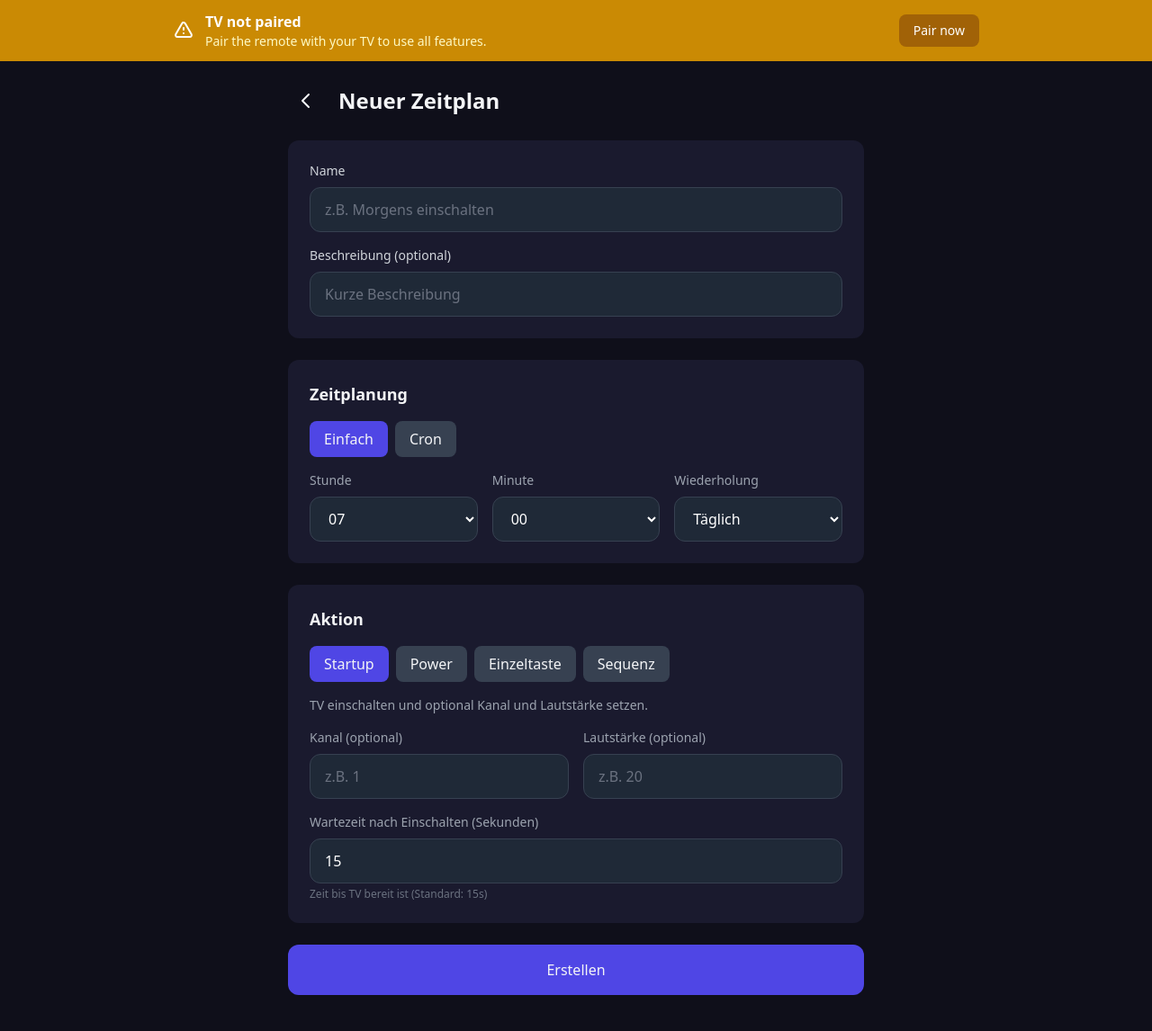
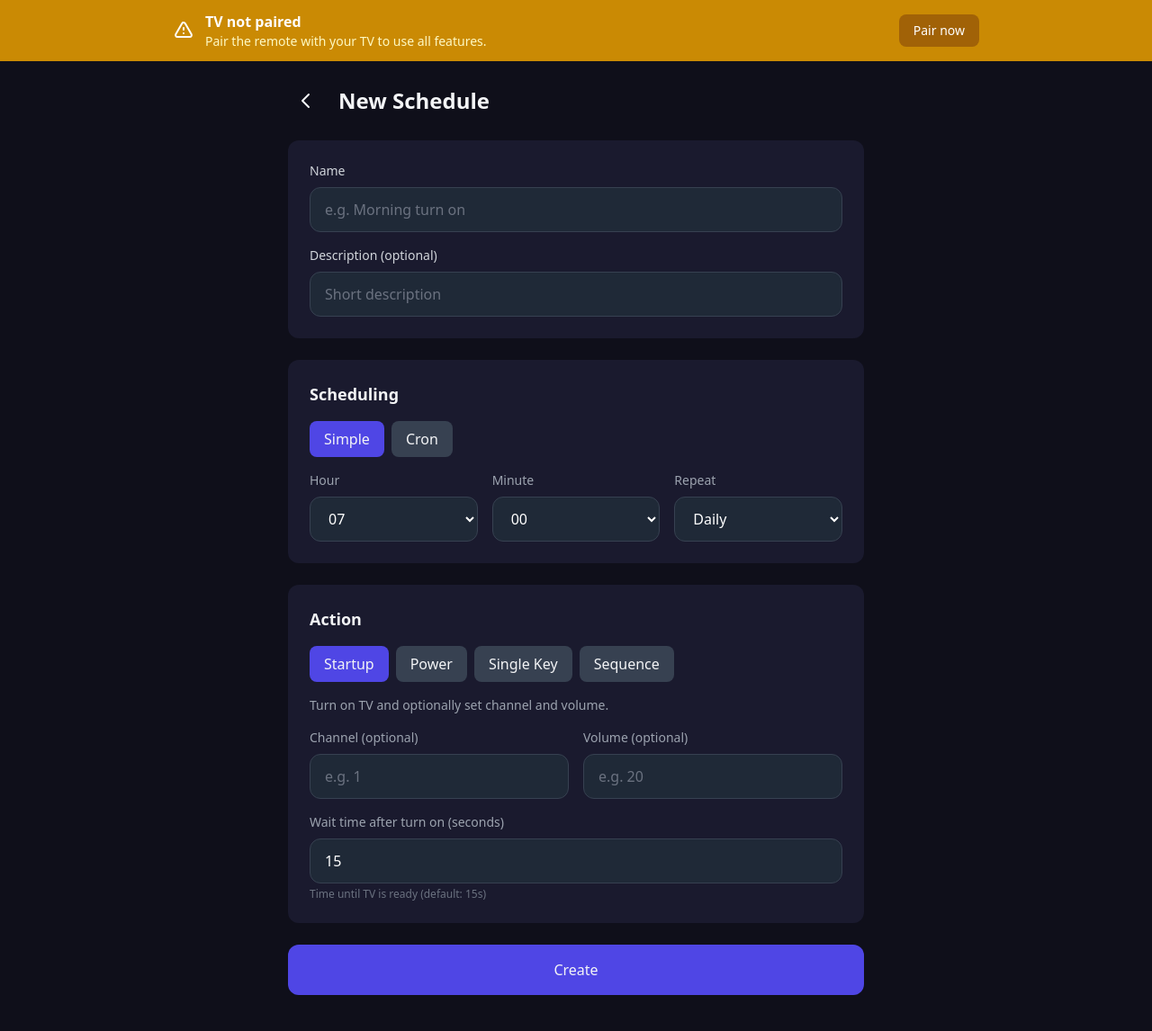
Before and after one commit to katosh/remoteremote, a Flask app: page /schedule/create in a window 1280 px wide. Shown: the part 57-1203 px from the top of the page at 90% size. Run offline with Flask 3, Linux system fonts and the light colour scheme; the visitor is signed in with stand-in values (Sample User, id 1); data comes from the database, SQL or seed files in the repository; data that the repository does not hold is empty; some libraries are stand-ins or nearby versions.

Commit message:
english remote view

```diff
--- a/app/services/philips_tv.py
+++ b/app/services/philips_tv.py
@@ -349,10 +349,10 @@ class PhilipsTVService(BaseTVService):
                 status['channel_name'] = channel
             else:
                 status['activity'] = 'on'
-                status['activity_name'] = 'Eingeschaltet'
+                status['activity_name'] = 'On'
         except Exception:
             status['activity'] = 'on'
-            status['activity_name'] = 'Eingeschaltet'
+            status['activity_name'] = 'On'
 
         # Get volume
         try:
--- a/app/templates/schedule_form.html
+++ b/app/templates/schedule_form.html
@@ -1,6 +1,6 @@
 {% extends "base.html" %}
 
-{% block title %}{{ 'Bearbeiten' if schedule else 'Neuer' }} Zeitplan - TV Fernbedienung{% endblock %}
+{% block title %}{{ _('Edit') if schedule else _('New') }} {{ _('Schedule') }} - {{ _('TV Remote Control') }}{% endblock %}
 
 {% block content %}
 <div class="max-w-2xl mx-auto px-4 py-6" x-data="{
@@ -15,7 +15,7 @@
                 <path stroke-linecap="round" stroke-linejoin="round" stroke-width="2" d="M15 19l-7-7 7-7"/>
             </svg>
         </a>
-        <h1 class="text-2xl font-bold">{{ 'Zeitplan bearbeiten' if schedule else 'Neuer Zeitplan' }}</h1>
+        <h1 class="text-2xl font-bold">{{ _('Edit Schedule') if schedule else _('New Schedule') }}</h1>
     </div>
 
     <!-- Form -->
@@ -24,7 +24,7 @@
 
         <!-- Name -->
         <div class="bg-tv-dark rounded-xl p-6">
-            <label for="name" class="block text-sm font-medium text-gray-300 mb-2">Name</label>
+            <label for="name" class="block text-sm font-medium text-gray-300 mb-2">{{ _('Name') }}</label>
             <input type="text"
                    name="name"
                    id="name"
@@ -33,9 +33,9 @@
                    class="w-full px-4 py-3 bg-gray-800 border border-gray-700 rounded-xl
                           text-white placeholder-gray-500
                           focus:outline-none focus:ring-2 focus:ring-tv-accent focus:border-transparent"
-                   placeholder="z.B. Morgens einschalten">
+                   placeholder="{{ _('e.g. Morning turn on') }}">
 
-            <label for="description" class="block text-sm font-medium text-gray-300 mb-2 mt-4">Beschreibung (optional)</label>
+            <label for="description" class="block text-sm font-medium text-gray-300 mb-2 mt-4">{{ _('Description (optional)') }}</label>
             <input type="text"
                    name="description"
                    id="description"
@@ -43,12 +43,12 @@
                    class="w-full px-4 py-3 bg-gray-800 border border-gray-700 rounded-xl
                           text-white placeholder-gray-500
                           focus:outline-none focus:ring-2 focus:ring-tv-accent focus:border-transparent"
-                   placeholder="Kurze Beschreibung">
+                   placeholder="{{ _('Short description') }}">
         </div>
 
         <!-- Schedule Time -->
         <div class="bg-tv-dark rounded-xl p-6">
-            <h2 class="text-lg font-semibold mb-4">Zeitplanung</h2>
+            <h2 class="text-lg font-semibold mb-4">{{ _('Scheduling') }}</h2>
 
             <!-- Mode Toggle -->
             <div class="flex gap-2 mb-4">
@@ -56,13 +56,13 @@
                         @click="cronMode = 'simple'"
                         :class="cronMode === 'simple' ? 'bg-tv-accent' : 'bg-gray-700'"
                         class="px-4 py-2 rounded-lg transition-colors">
-                    Einfach
+                    {{ _('Simple') }}
                 </button>
                 <button type="button"
                         @click="cronMode = 'custom'"
                         :class="cronMode === 'custom' ? 'bg-tv-accent' : 'bg-gray-700'"
                         class="px-4 py-2 rounded-lg transition-colors">
-                    Cron
+                    {{ _('Cron') }}
                 </button>
             </div>
 
@@ -70,7 +70,7 @@
             <div x-show="cronMode === 'simple'" class="space-y-4" x-data="{ repeat: 'daily' }">
                 <div class="grid grid-cols-3 gap-4">
                     <div>
-                        <label class="block text-sm text-gray-400 mb-2">Stunde</label>
+                        <label class="block text-sm text-gray-400 mb-2">{{ _('Hour') }}</label>
                         <select name="hour"
                                 class="w-full px-4 py-3 bg-gray-800 border border-gray-700 rounded-xl text-white
                                        focus:outline-none focus:ring-2 focus:ring-tv-accent">
@@ -80,7 +80,7 @@
                         </select>
                     </div>
                     <div>
-                        <label class="block text-sm text-gray-400 mb-2">Minute</label>
+                        <label class="block text-sm text-gray-400 mb-2">{{ _('Minute') }}</label>
                         <select name="minute"
                                 class="w-full px-4 py-3 bg-gray-800 border border-gray-700 rounded-xl text-white
                                        focus:outline-none focus:ring-2 focus:ring-tv-accent">
@@ -90,23 +90,23 @@
                         </select>
                     </div>
                     <div>
-                        <label class="block text-sm text-gray-400 mb-2">Wiederholung</label>
+                        <label class="block text-sm text-gray-400 mb-2">{{ _('Repeat') }}</label>
                         <select name="repeat" x-model="repeat"
                                 class="w-full px-4 py-3 bg-gray-800 border border-gray-700 rounded-xl text-white
                                        focus:outline-none focus:ring-2 focus:ring-tv-accent">
-                            <option value="once">Einmalig</option>
-                            <option value="daily" selected>Täglich</option>
-                            <option value="weekdays">Mo-Fr</option>
-                            <option value="weekends">Sa-So</option>
-                            <option value="weekly">Wöchentlich</option>
+                            <option value="once">{{ _('Once') }}</option>
+                            <option value="daily" selected>{{ _('Daily') }}</option>
+                            <option value="weekdays">{{ _('Mon-Fri') }}</option>
+                            <option value="weekends">{{ _('Sat-Sun') }}</option>
+                            <option value="weekly">{{ _('Weekly') }}</option>
                         </select>
                     </div>
                 </div>
 
                 <div x-show="repeat === 'weekly'" x-cloak>
-                    <label class="block text-sm text-gray-400 mb-2">Wochentage</label>
+                    <label class="block text-sm text-gray-400 mb-2">{{ _('Weekdays') }}</label>
                     <div class="flex gap-2">
-                        {% for day, name in [('1', 'Mo'), ('2', 'Di'), ('3', 'Mi'), ('4', 'Do'), ('5', 'Fr'), ('6', 'Sa'), ('0', 'So')] %}
+                        {% for day, name in [('1', _('Mon')), ('2', _('Tue')), ('3', _('Wed')), ('4', _('Thu')), ('5', _('Fri')), ('6', _('Sat')), ('0', _('Sun'))] %}
                         <label class="flex-1">
                             <input type="checkbox" name="weekdays" value="{{ day }}" class="sr-only peer">
                             <span class="block text-center py-2 rounded-lg bg-gray-700 peer-checked:bg-tv-accent transition-colors cursor-pointer">
@@ -120,45 +120,45 @@
 
             <!-- Cron Mode -->
             <div x-show="cronMode === 'custom'" x-cloak>
-                <label class="block text-sm text-gray-400 mb-2">Cron-Ausdruck</label>
+                <label class="block text-sm text-gray-400 mb-2">{{ _('Cron Expression') }}</label>
                 <input type="text"
                        name="cron_expression"
                        value="{{ schedule.cron_expression if schedule else '0 7 * * *' }}"
                        class="w-full px-4 py-3 bg-gray-800 border border-gray-700 rounded-xl text-white font-mono
                               focus:outline-none focus:ring-2 focus:ring-tv-accent"
                        placeholder="0 7 * * *">
-                <p class="text-xs text-gray-500 mt-2">Format: Minute Stunde Tag Monat Wochentag</p>
+                <p class="text-xs text-gray-500 mt-2">{{ _('Format: Minute Hour Day Month Weekday') }}</p>
             </div>
         </div>
 
         <!-- Action Type -->
         <div class="bg-tv-dark rounded-xl p-6">
-            <h2 class="text-lg font-semibold mb-4">Aktion</h2>
+            <h2 class="text-lg font-semibold mb-4">{{ _('Action') }}</h2>
 
             <div class="flex flex-wrap gap-2 mb-4">
                 <button type="button"
                         @click="actionType = 'startup'"
                         :class="actionType === 'startup' ? 'bg-tv-accent' : 'bg-gray-700'"
                         class="px-4 py-2 rounded-lg transition-colors">
-                    Startup
+                    {{ _('Startup') }}
                 </button>
                 <button type="button"
                         @click="actionType = 'power'"
                         :class="actionType === 'power' ? 'bg-tv-accent' : 'bg-gray-700'"
                         class="px-4 py-2 rounded-lg transition-colors">
-                    Power
+                    {{ _('Power') }}
                 </button>
                 <button type="button"
                         @click="actionType = 'key'"
                         :class="actionType === 'key' ? 'bg-tv-accent' : 'bg-gray-700'"
                         class="px-4 py-2 rounded-lg transition-colors">
-                    Einzeltaste
+                    {{ _('Single Key') }}
                 </button>
                 <button type="button"
                         @click="actionType = 'sequence'"
                         :class="actionType === 'sequence' ? 'bg-tv-accent' : 'bg-gray-700'"
                         class="px-4 py-2 rounded-lg transition-colors">
-                    Sequenz
+                    {{ _('Sequence') }}
                 </button>
             </div>
 
@@ -166,27 +166,27 @@
 
             <!-- Startup (Power on + Channel + Volume) -->
             <div x-show="actionType === 'startup'" x-cloak class="space-y-4">
-                <p class="text-sm text-gray-400">TV einschalten und optional Kanal und Lautstärke setzen.</p>
+                <p class="text-sm text-gray-400">{{ _('Turn on TV and optionally set channel and volume.') }}</p>
 
                 <div class="grid grid-cols-2 gap-4">
                     <div>
-                        <label class="block text-sm text-gray-400 mb-2">Kanal (optional)</label>
+                        <label class="block text-sm text-gray-400 mb-2">{{ _('Channel (optional)') }}</label>
                         <input type="number"
                                name="startup_channel"
                                min="1"
                                max="9999"
-                               placeholder="z.B. 1"
+                               placeholder="{{ _('e.g. 1') }}"
                                value="{{ schedule.get_action_data().get('channel', '') if schedule and schedule.action_type == 'startup' else '' }}"
                                class="w-full px-4 py-3 bg-gray-800 border border-gray-700 rounded-xl text-white
                                       placeholder-gray-500 focus:outline-none focus:ring-2 focus:ring-tv-accent">
                     </div>
                     <div>
-                        <label class="block text-sm text-gray-400 mb-2">Lautstärke (optional)</label>
+                        <label class="block text-sm text-gray-400 mb-2">{{ _('Volume (optional)') }}</label>
                         <input type="number"
                                name="startup_volume"
                                min="0"
                                max="100"
-                               placeholder="z.B. 20"
+                               placeholder="{{ _('e.g. 20') }}"
                                value="{{ schedule.get_action_data().get('volume', '') if schedule and schedule.action_type == 'startup' else '' }}"
                                class="w-full px-4 py-3 bg-gray-800 border border-gray-700 rounded-xl text-white
                                       placeholder-gray-500 focus:outline-none focus:ring-2 focus:ring-tv-accent">
@@ -194,7 +194,7 @@
                 </div>
 
                 <div>
-                    <label class="block text-sm text-gray-400 mb-2">Wartezeit nach Einschalten (Sekunden)</label>
+                    <label class="block text-sm text-gray-400 mb-2">{{ _('Wait time after turn on (seconds)') }}</label>
                     <input type="number"
                            name="startup_wait"
                            min="5"
@@ -202,13 +202,13 @@
                            value="{{ schedule.get_action_data().get('wait', 15) if schedule and schedule.action_type == 'startup' else 15 }}"
                            class="w-full px-4 py-3 bg-gray-800 border border-gray-700 rounded-xl text-white
                                   focus:outline-none focus:ring-2 focus:ring-tv-accent">
-                    <p class="text-xs text-gray-500 mt-1">Zeit bis TV bereit ist (Standard: 15s)</p>
+                    <p class="text-xs text-gray-500 mt-1">{{ _('Time until TV is ready (default: 15s)') }}</p>
                 </div>
             </div>
 
             <!-- Power Selection -->
             <div x-show="actionType === 'power'" x-cloak>
-                <label class="block text-sm text-gray-400 mb-2">Power-Aktion</label>
+                <label class="block text-sm text-gray-400 mb-2">{{ _('Power Action') }}</label>
                 <div class="grid grid-cols-2 gap-3">
                     <label class="relative">
                         <input type="radio" name="power_action" value="on" {{ 'checked' if not schedule or schedule.action_type != 'power' or schedule.get_action_data().get('action', 'on') == 'on' else '' }} class="sr-only peer">
@@ -218,7 +218,7 @@
                                 <path stroke-linecap="round" stroke-linejoin="round" stroke-width="2"
                                       d="M5.636 5.636a9 9 0 1 0 12.728 0M12 3v9"/>
                             </svg>
-                            <span class="font-medium">Einschalten</span>
+                            <span class="font-medium">{{ _('Turn On') }}</span>
                             <p class="text-xs text-gray-400 mt-1">Wake-on-LAN</p>
                         </div>
                     </label>
@@ -230,7 +230,7 @@
                                 <path stroke-linecap="round" stroke-linejoin="round" stroke-width="2"
                                       d="M5.636 5.636a9 9 0 1 0 12.728 0M12 3v9"/>
                             </svg>
-                            <span class="font-medium">Ausschalten</span>
+                            <span class="font-medium">{{ _('Turn Off') }}</span>
                             <p class="text-xs text-gray-400 mt-1">Power off</p>
                         </div>
                     </label>
@@ -239,35 +239,35 @@
 
             <!-- Key Selection -->
             <div x-show="actionType === 'key'" x-cloak>
-                <label class="block text-sm text-gray-400 mb-2">Taste</label>
+                <label class="block text-sm text-gray-400 mb-2">{{ _('Key') }}</label>
                 <select name="key"
                         class="w-full px-4 py-3 bg-gray-800 border border-gray-700 rounded-xl text-white
                                focus:outline-none focus:ring-2 focus:ring-tv-accent">
-                    <optgroup label="Power">
-                        <option value="KEY_POWER">Power Ein/Aus</option>
-                        <option value="KEY_POWEROFF">Ausschalten</option>
+                    <optgroup label="{{ _('Power') }}">
+                        <option value="KEY_POWER">{{ _('Power On/Off') }}</option>
+                        <option value="KEY_POWEROFF">{{ _('Turn Off') }}</option>
                     </optgroup>
-                    <optgroup label="Navigation">
-                        <option value="KEY_UP">Hoch</option>
-                        <option value="KEY_DOWN">Runter</option>
-                        <option value="KEY_LEFT">Links</option>
-                        <option value="KEY_RIGHT">Rechts</option>
-                        <option value="KEY_ENTER">OK/Enter</option>
-                        <option value="KEY_RETURN">Zurück</option>
-                        <option value="KEY_EXIT">Exit</option>
+                    <optgroup label="{{ _('Navigation') }}">
+                        <option value="KEY_UP">{{ _('Up') }}</option>
+                        <option value="KEY_DOWN">{{ _('Down') }}</option>
+                        <option value="KEY_LEFT">{{ _('Left') }}</option>
+                        <option value="KEY_RIGHT">{{ _('Right') }}</option>
+                        <option value="KEY_ENTER">{{ _('OK/Enter') }}</option>
+                        <option value="KEY_RETURN">{{ _('Back') }}</option>
+                        <option value="KEY_EXIT">{{ _('Exit') }}</option>
                     </optgroup>
-                    <optgroup label="Lautstärke">
-                        <option value="KEY_VOLUP">Lauter</option>
-                        <option value="KEY_VOLDOWN">Leiser</option>
-                        <option value="KEY_MUTE">Stumm</option>
+                    <optgroup label="{{ _('Volume') }}">
+                        <option value="KEY_VOLUP">{{ _('Volume Up') }}</option>
+                        <option value="KEY_VOLDOWN">{{ _('Volume Down') }}</option>
+                        <option value="KEY_MUTE">{{ _('Mute') }}</option>
                     </optgroup>
-                    <optgroup label="Kanäle">
-                        <option value="KEY_CHUP">Kanal +</option>
-                        <option value="KEY_CHDOWN">Kanal -</option>
-                        <option value="KEY_GUIDE">TV Guide</option>
+                    <optgroup label="{{ _('Channels') }}">
+                        <option value="KEY_CHUP">{{ _('Channel +') }}</option>
+                        <option value="KEY_CHDOWN">{{ _('Channel -') }}</option>
+                        <option value="KEY_GUIDE">{{ _('TV Guide') }}</option>
                     </optgroup>
-                    <optgroup label="Apps">
-                        <option value="KEY_HOME">Home</option>
+                    <optgroup label="{{ _('Apps') }}">
+                        <option value="KEY_HOME">{{ _('Home') }}</option>
                         <option value="KEY_NETFLIX">Netflix</option>
                         <option value="KEY_AMAZON">Prime Video</option>
                         <option value="KEY_YOUTUBE">YouTube</option>
@@ -278,7 +278,7 @@
             <!-- Sequence Input -->
             <div x-show="actionType === 'sequence'" x-cloak class="space-y-4">
                 <div>
-                    <label class="block text-sm text-gray-400 mb-2">Tasten (kommagetrennt)</label>
+                    <label class="block text-sm text-gray-400 mb-2">{{ _('Keys (comma-separated)') }}</label>
                     <input type="text"
                            name="sequence_keys"
                            value=""
@@ -287,7 +287,7 @@
                            placeholder="KEY_1, KEY_2, KEY_3">
                 </div>
                 <div>
-                    <label class="block text-sm text-gray-400 mb-2">Verzögerung zwischen Tasten (ms)</label>
+                    <label class="block text-sm text-gray-400 mb-2">{{ _('Delay between keys (ms)') }}</label>
                     <input type="number"
                            name="sequence_delay"
                            value="300"
@@ -303,7 +303,7 @@
         <!-- Enabled Toggle (only when editing) -->
         <div class="bg-tv-dark rounded-xl p-6" x-data="{ enabled: {{ 'true' if schedule.enabled else 'false' }} }">
             <div class="flex items-center justify-between">
-                <span class="text-lg">Aktiviert</span>
+                <span class="text-lg">{{ _('Enabled') }}</span>
                 <button type="button"
                         @click="enabled = !enabled"
                         class="relative inline-flex h-6 w-11 items-center flex-shrink-0 cursor-pointer rounded-full border-2 border-transparent transition-colors duration-200 ease-in-out focus:outline-none focus:ring-2 focus:ring-tv-accent"
@@ -322,14 +322,14 @@
         <div class="flex gap-4">
             <button type="submit"
                     class="flex-1 py-4 bg-tv-accent hover:bg-indigo-500 rounded-xl font-medium transition-colors">
-                {{ 'Speichern' if schedule else 'Erstellen' }}
+                {{ _('Save') if schedule else _('Create') }}
             </button>
             {% if schedule %}
             <button type="button"
                     hx-post="{{ url_for('schedule.delete', schedule_id=schedule.id) }}"
-                    hx-confirm="Zeitplan wirklich löschen?"
+                    hx-confirm="{{ _('Really delete schedule?') }}"
                     class="px-6 py-4 bg-red-600 hover:bg-red-500 rounded-xl font-medium transition-colors">
-                Löschen
+                {{ _('Delete') }}
             </button>
             {% endif %}
         </div>
--- a/app/views/schedule.py
+++ b/app/views/schedule.py
@@ -1,26 +1,49 @@
 """
-Zeitplanungs-Views
+Schedule Views
 """
 from datetime import datetime
 from flask import Blueprint, render_template, request, jsonify, redirect, url_for, flash
 from flask_login import login_required
+from flask_babel import gettext as _
+import pytz
 
-from ..models import db, Schedule
+from ..models import db, Schedule, Config
 from ..services.logger import log_event
 from ..services.scheduler import calculate_next_run, add_schedule, update_schedule, remove_schedule
 
 schedule_bp = Blueprint('schedule', __name__, url_prefix='/schedule')
 
 
+def get_tv_timezone_info():
+    """Get current timezone and time for display."""
+    tz_name = Config.get('timezone') or 'Europe/Berlin'
+    try:
+        tz = pytz.timezone(tz_name)
+        current_time = datetime.now(tz)
+        return {
+            'name': tz_name,
+            'current_time': current_time.strftime('%H:%M'),
+            'current_date': current_time.strftime('%d.%m.%Y')
+        }
+    except Exception:
+        return {
+            'name': tz_name,
+            'current_time': datetime.now().strftime('%H:%M'),
+            'current_date': datetime.now().strftime('%d.%m.%Y')
+        }
+
+
 @schedule_bp.route('/')
 @login_required
 def index():
-    """Zeitplan-Übersicht"""
+    """Schedule overview"""
     schedules = Schedule.query.order_by(Schedule.next_run).all()
+    tz_info = get_tv_timezone_info()
 
     return render_template(
         'schedule.html',
-        schedules=schedules
+        schedules=schedules,
+        timezone_info=tz_info
     )
 
 
--- a/babel.cfg
+++ b/babel.cfg
@@ -1,9 +1,9 @@
 # Babel extraction configuration
 # Extract translatable strings from Python and Jinja2 templates
 
-[python: app/**.py]
+[python: **.py]
 encoding = utf-8
 
-[jinja2: app/templates/**.html]
+[jinja2: **/templates/**.html]
 encoding = utf-8
 silent = false
```
Also changed, not shown: app/templates/partials/schedule_list.html (+11 -11 lines), app/templates/remote.html (+24 -24 lines), app/templates/remote_philips.html (+63 -36 lines), app/templates/schedule.html (+14 -4 lines), app/templates/settings.html (+27 -5 lines), app/views/api.py (+9 -8 lines), app/views/settings.py (+78 -1 lines), tests/test_tv_state.py (+2 -2 lines), app/translations/de/LC_MESSAGES/messages.po, 2 other files.
